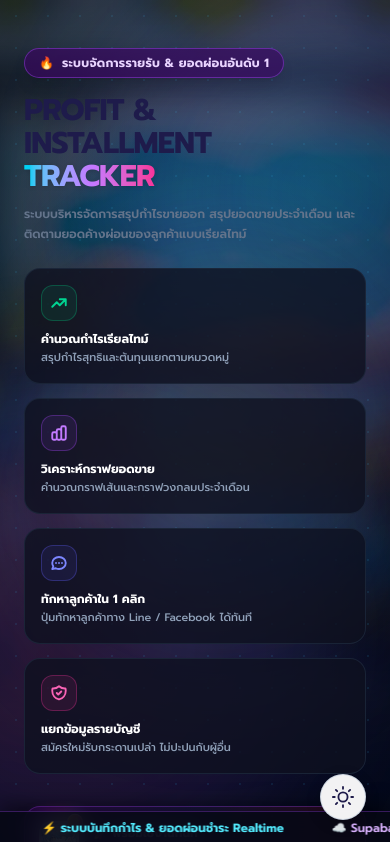
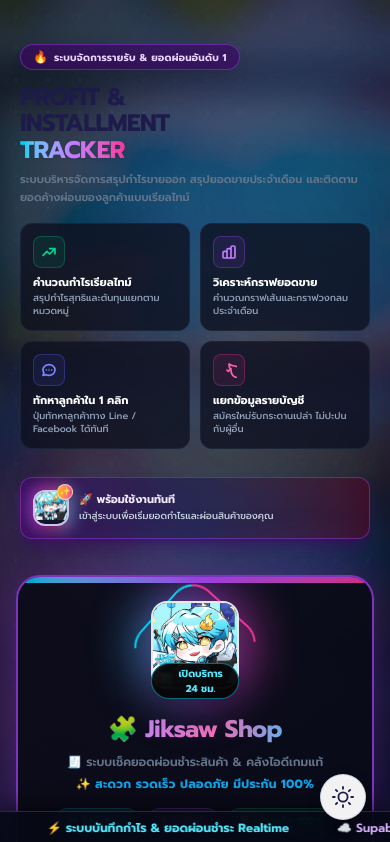
Before and after one commit to Nonameexe2323/payment-tracker, a Next.js app: page / in a window 390 px wide. Shown: the top 842 px of the page. Built offline with nearby package versions, Linux system fonts and the light colour scheme.

Commit message:
style: optimize mobile 2x2 grid layout and font sizes for mobile view

```diff
--- a/app/page.tsx
+++ b/app/page.tsx
@@ -15,18 +15,18 @@
         <div className="grid grid-cols-1 lg:grid-cols-12 gap-8 lg:gap-12 items-center">
 
           {/* Left Column: Showcase Hero Panel (Seamless Floating Layout like reference site) */}
-          <div className="lg:col-span-7 flex flex-col justify-between p-2 sm:p-4">
+          <div className="lg:col-span-7 flex flex-col justify-between p-1 sm:p-4">
             <div>
               {/* Top Badge */}
-              <div className="mb-4 inline-flex items-center gap-2 px-3.5 py-1.5 rounded-full bg-purple-950/60 border border-purple-500/40 shadow-lg backdrop-blur-md">
+              <div className="mb-3.5 inline-flex items-center gap-1.5 px-3 py-1 rounded-full bg-purple-950/60 border border-purple-500/40 shadow-lg backdrop-blur-md">
                 <span className="text-xs">🔥</span>
-                <span className="text-xs sm:text-sm font-extrabold text-purple-200 tracking-wide">
+                <span className="text-[10px] sm:text-xs md:text-sm font-extrabold text-purple-200 tracking-wide">
                   ระบบจัดการรายรับ & ยอดผ่อนอันดับ 1
                 </span>
               </div>
 
               {/* Main Headline */}
-              <h1 className="text-3xl sm:text-5xl lg:text-5xl font-black tracking-tight text-[var(--text-primary)] leading-[1.1] mb-3">
+              <h1 className="text-2xl sm:text-4xl lg:text-5xl font-black tracking-tight text-[var(--text-primary)] leading-[1.1] mb-2 sm:mb-3">
                 PROFIT &<br />
                 INSTALLMENT<br />
                 <span className="bg-gradient-to-r from-cyan-400 via-purple-400 to-pink-500 bg-clip-text text-transparent drop-shadow-sm">
@@ -35,81 +35,89 @@
               </h1>
 
               {/* Subtitle */}
-              <p className="text-xs sm:text-sm text-[var(--text-muted)] leading-relaxed font-semibold max-w-xl mb-6">
+              <p className="text-[11px] sm:text-xs md:text-sm text-[var(--text-muted)] leading-relaxed font-semibold max-w-xl mb-4 sm:mb-6">
                 ระบบบริหารจัดการสรุปกำไรขายออก สรุปยอดขายประจำเดือน และติดตามยอดค้างผ่อนของลูกค้าแบบเรียลไทม์
               </p>
 
-              {/* 4 Feature Cards Grid */}
-              <div className="grid grid-cols-1 sm:grid-cols-2 gap-3.5 my-5">
+              {/* 4 Feature Cards Grid (2x2 Grid on both Mobile and Desktop) */}
+              <div className="grid grid-cols-2 gap-2.5 sm:gap-3.5 my-4 sm:my-5">
                 {/* Card 1 */}
-                <div className="p-4 rounded-2xl bg-[#0e1120]/80 border border-slate-800/80 hover:border-emerald-400/60 hover:-translate-y-1 hover:shadow-lg hover:shadow-emerald-500/10 transition-all duration-300 ease-out group backdrop-blur-md transform-gpu">
-                  <div className="w-9 h-9 rounded-xl bg-emerald-500/10 border border-emerald-500/30 flex items-center justify-center text-emerald-400 mb-2.5 group-hover:scale-110 group-hover:bg-emerald-500/20 transition-all duration-300">
-                    <svg className="w-4.5 h-4.5" fill="none" viewBox="0 0 24 24" stroke="currentColor" strokeWidth={2.5}>
+                <div className="p-3 sm:p-4 rounded-xl sm:rounded-2xl bg-[#0e1120]/80 border border-slate-800/80 hover:border-emerald-400/60 hover:-translate-y-1 hover:shadow-lg hover:shadow-emerald-500/10 transition-all duration-300 ease-out group backdrop-blur-md transform-gpu flex flex-col justify-between">
+                  <div>
+                    <div className="w-8 h-8 sm:w-9 sm:h-9 rounded-lg sm:rounded-xl bg-emerald-500/10 border border-emerald-500/30 flex items-center justify-center text-emerald-400 mb-2 sm:mb-2.5 group-hover:scale-110 group-hover:bg-emerald-500/20 transition-all duration-300">
+                      <svg className="w-4 h-4 sm:w-4.5 sm:h-4.5" fill="none" viewBox="0 0 24 24" stroke="currentColor" strokeWidth={2.5}>
                         <path strokeLinecap="round" strokeLinejoin="round" d="M13 7h8m0 0v8m0-8l-8 8-4-4-6 6" />
                       </svg>
                     </div>
-                  <h3 className="text-xs sm:text-sm font-extrabold text-white mb-0.5">
+                    <h3 className="text-[11px] sm:text-xs md:text-sm font-extrabold text-white mb-0.5 leading-tight">
                       คำนวณกำไรเรียลไทม์
                     </h3>
-                  <p className="text-[11px] text-slate-400 leading-relaxed font-medium">
+                    <p className="text-[9.5px] sm:text-[11px] text-slate-400 leading-snug font-medium">
                       สรุปกำไรสุทธิและต้นทุนแยกตามหมวดหมู่
                     </p>
                   </div>
+                </div>
 
                 {/* Card 2 */}
-                <div className="p-4 rounded-2xl bg-[#0e1120]/80 border border-slate-800/80 hover:border-purple-400/60 hover:-translate-y-1 hover:shadow-lg hover:shadow-purple-500/10 transition-all duration-300 ease-out group backdrop-blur-md transform-gpu">
-                  <div className="w-9 h-9 rounded-xl bg-purple-500/10 border border-purple-500/30 flex items-center justify-center text-purple-400 mb-2.5 group-hover:scale-110 group-hover:bg-purple-500/20 transition-all duration-300">
-                    <svg className="w-4.5 h-4.5" fill="none" viewBox="0 0 24 24" stroke="currentColor" strokeWidth={2.5}>
+                <div className="p-3 sm:p-4 rounded-xl sm:rounded-2xl bg-[#0e1120]/80 border border-slate-800/80 hover:border-purple-400/60 hover:-translate-y-1 hover:shadow-lg hover:shadow-purple-500/10 transition-all duration-300 ease-out group backdrop-blur-md transform-gpu flex flex-col justify-between">
+                  <div>
+                    <div className="w-8 h-8 sm:w-9 sm:h-9 rounded-lg sm:rounded-xl bg-purple-500/10 border border-purple-500/30 flex items-center justify-center text-purple-400 mb-2 sm:mb-2.5 group-hover:scale-110 group-hover:bg-purple-500/20 transition-all duration-300">
+                      <svg className="w-4 h-4 sm:w-4.5 sm:h-4.5" fill="none" viewBox="0 0 24 24" stroke="currentColor" strokeWidth={2.5}>
                         <path strokeLinecap="round" strokeLinejoin="round" d="M9 19v-6a2 2 0 00-2-2H5a2 2 0 00-2 2v6a2 2 0 002 2h2a2 2 0 002-2zm0 0V9a2 2 0 012-2h2a2 2 0 012 2v10m-6 0a2 2 0 002 2h2a2 2 0 002-2m0 0V5a2 2 0 012-2h2a2 2 0 012 2v14a2 2 0 01-2 2h-2a2 2 0 01-2-2z" />
                       </svg>
                     </div>
-                  <h3 className="text-xs sm:text-sm font-extrabold text-white mb-0.5">
+                    <h3 className="text-[11px] sm:text-xs md:text-sm font-extrabold text-white mb-0.5 leading-tight">
                       วิเคราะห์กราฟยอดขาย
                     </h3>
-                  <p className="text-[11px] text-slate-400 leading-relaxed font-medium">
+                    <p className="text-[9.5px] sm:text-[11px] text-slate-400 leading-snug font-medium">
                       คำนวณกราฟเส้นและกราฟวงกลมประจำเดือน
                     </p>
                   </div>
+                </div>
 
                 {/* Card 3 */}
-                <div className="p-4 rounded-2xl bg-[#0e1120]/80 border border-slate-800/80 hover:border-indigo-400/60 hover:-translate-y-1 hover:shadow-lg hover:shadow-indigo-500/10 transition-all duration-300 ease-out group backdrop-blur-md transform-gpu">
-                  <div className="w-9 h-9 rounded-xl bg-indigo-500/10 border border-indigo-500/30 flex items-center justify-center text-indigo-400 mb-2.5 group-hover:scale-110 group-hover:bg-indigo-500/20 transition-all duration-300">
-                    <svg className="w-4.5 h-4.5" fill="none" viewBox="0 0 24 24" stroke="currentColor" strokeWidth={2.5}>
+                <div className="p-3 sm:p-4 rounded-xl sm:rounded-2xl bg-[#0e1120]/80 border border-slate-800/80 hover:border-indigo-400/60 hover:-translate-y-1 hover:shadow-lg hover:shadow-indigo-500/10 transition-all duration-300 ease-out group backdrop-blur-md transform-gpu flex flex-col justify-between">
+                  <div>
+                    <div className="w-8 h-8 sm:w-9 sm:h-9 rounded-lg sm:rounded-xl bg-indigo-500/10 border border-indigo-500/30 flex items-center justify-center text-indigo-400 mb-2 sm:mb-2.5 group-hover:scale-110 group-hover:bg-indigo-500/20 transition-all duration-300">
+                      <svg className="w-4 h-4 sm:w-4.5 sm:h-4.5" fill="none" viewBox="0 0 24 24" stroke="currentColor" strokeWidth={2.5}>
                         <path strokeLinecap="round" strokeLinejoin="round" d="M8 12h.01M12 12h.01M16 12h.01M21 12c0 4.418-4.03 8-9 8a9.863 9.863 0 01-4.255-.949L3 20l1.395-3.72C3.512 15.042 3 13.574 3 12c0-4.418 4.03-8 9-8s9 3.582 9 8z" />
                       </svg>
                     </div>
-                  <h3 className="text-xs sm:text-sm font-extrabold text-white mb-0.5">
+                    <h3 className="text-[11px] sm:text-xs md:text-sm font-extrabold text-white mb-0.5 leading-tight">
                       ทักหาลูกค้าใน 1 คลิก
                     </h3>
-                  <p className="text-[11px] text-slate-400 leading-relaxed font-medium">
+                    <p className="text-[9.5px] sm:text-[11px] text-slate-400 leading-snug font-medium">
                       ปุ่มทักหาลูกค้าทาง Line / Facebook ได้ทันที
                     </p>
                   </div>
+                </div>
 
                 {/* Card 4 */}
-                <div className="p-4 rounded-2xl bg-[#0e1120]/80 border border-slate-800/80 hover:border-pink-400/60 hover:-translate-y-1 hover:shadow-lg hover:shadow-pink-500/10 transition-all duration-300 ease-out group backdrop-blur-md transform-gpu">
-                  <div className="w-9 h-9 rounded-xl bg-pink-500/10 border border-pink-500/30 flex items-center justify-center text-pink-400 mb-2.5 group-hover:scale-110 group-hover:bg-pink-500/20 transition-all duration-300">
-                    <svg className="w-4.5 h-4.5" fill="none" viewBox="0 0 24 24" stroke="currentColor" strokeWidth={2.5}>
-                      <path strokeLinecap="round" strokeLinejoin="round" d="M9 12l2 2 4-4m5.618-4.016A11.955 11.955 0 0112 2.944a11.955 11.955 0 01-8.618 3.04A12.02 12.02 0 003 9c0 5.591 3.824 10.29 9 11.622 5.176-1.332 9-6.03 9-11.622 0-1.042-.133-2.052-.382-3.016z" />
+                <div className="p-3 sm:p-4 rounded-xl sm:rounded-2xl bg-[#0e1120]/80 border border-slate-800/80 hover:border-pink-400/60 hover:-translate-y-1 hover:shadow-lg hover:shadow-pink-500/10 transition-all duration-300 ease-out group backdrop-blur-md transform-gpu flex flex-col justify-between">
+                  <div>
+                    <div className="w-8 h-8 sm:w-9 sm:h-9 rounded-lg sm:rounded-xl bg-pink-500/10 border border-pink-500/30 flex items-center justify-center text-pink-400 mb-2 sm:mb-2.5 group-hover:scale-110 group-hover:bg-pink-500/20 transition-all duration-300">
+                      <svg className="w-4 h-4 sm:w-4.5 sm:h-4.5" fill="none" viewBox="0 0 24 24" stroke="currentColor" strokeWidth={2.5}>
+                        <path strokeLinecap="round" strokeLinejoin="round" d="M9 12l2 2 4-4m5.618-4.016A11.955 11.955 0 0112 2.944a11.955 11.955 0 003 9c0 5.591 3.824 10.29 9 11.622 5.176-1.332 9-6.03 9-11.622 0-1.042-.133-2.052-.382-3.016z" />
                       </svg>
                     </div>
-                  <h3 className="text-xs sm:text-sm font-extrabold text-white mb-0.5">
+                    <h3 className="text-[11px] sm:text-xs md:text-sm font-extrabold text-white mb-0.5 leading-tight">
                       แยกข้อมูลรายบัญชี
                     </h3>
-                  <p className="text-[11px] text-slate-400 leading-relaxed font-medium">
+                    <p className="text-[9.5px] sm:text-[11px] text-slate-400 leading-snug font-medium">
                       สมัครใหม่รับกระดานเปล่า ไม่ปะปนกับผู้อื่น
                     </p>
                   </div>
                 </div>
               </div>
+            </div>
 
             {/* Bottom Banner Bar */}
-            <div className="mt-3 p-3.5 rounded-2xl bg-gradient-to-r from-purple-950/60 via-indigo-950/60 to-pink-950/60 border border-purple-500/40 flex items-center gap-3.5 backdrop-blur-md hover:border-purple-400/80 transition-all duration-300 group/banner shadow-lg shadow-purple-950/50">
+            <div className="mt-3 p-3 sm:p-3.5 rounded-xl sm:rounded-2xl bg-gradient-to-r from-purple-950/60 via-indigo-950/60 to-pink-950/60 border border-purple-500/40 flex items-center gap-2.5 sm:gap-3.5 backdrop-blur-md hover:border-purple-400/80 transition-all duration-300 group/banner shadow-lg shadow-purple-950/50">
               {/* Animated Mascot Logo Box */}
               <div className="relative shrink-0 group/mascot">
                 <div className="absolute -inset-1 bg-gradient-to-r from-purple-500 via-pink-500 to-cyan-400 rounded-xl blur-sm opacity-75 group-hover/mascot:opacity-100 group-hover/banner:scale-105 transition-all duration-500 animate-pulse" />
 
-                <div className="relative w-10 h-10 sm:w-11 sm:h-11 rounded-xl overflow-hidden border-2 border-purple-200/90 shadow-lg bg-slate-900 flex items-center justify-center transform group-hover/mascot:scale-105 group-hover/banner:rotate-2 transition-transform duration-300 ease-out will-change-transform">
+                <div className="relative w-9 h-9 sm:w-11 sm:h-11 rounded-xl overflow-hidden border-2 border-purple-200/90 shadow-lg bg-slate-900 flex items-center justify-center transform group-hover/mascot:scale-105 group-hover/banner:rotate-2 transition-transform duration-300 ease-out will-change-transform">
                   <img
                     src="/logo.jpg"
                     alt="Jiksaw Shop Mascot Logo"
@@ -124,10 +132,10 @@
               </div>
 
               <div className="min-w-0">
-                <div className="text-xs sm:text-sm font-black text-purple-100 flex items-center gap-1 group-hover/banner:text-pink-300 transition-colors">
+                <div className="text-[11px] sm:text-sm font-black text-purple-100 flex items-center gap-1 group-hover/banner:text-pink-300 transition-colors">
                   🚀 พร้อมใช้งานทันที
                 </div>
-                <div className="text-[10px] sm:text-xs text-slate-300 font-medium truncate">
+                <div className="text-[9.5px] sm:text-xs text-slate-300 font-medium truncate">
                   เข้าสู่ระบบเพื่อเริ่มยอดกำไรและผ่อนสินค้าของคุณ
                 </div>
               </div>
```
Lines whose indentation alone changed are shown as unchanged.
